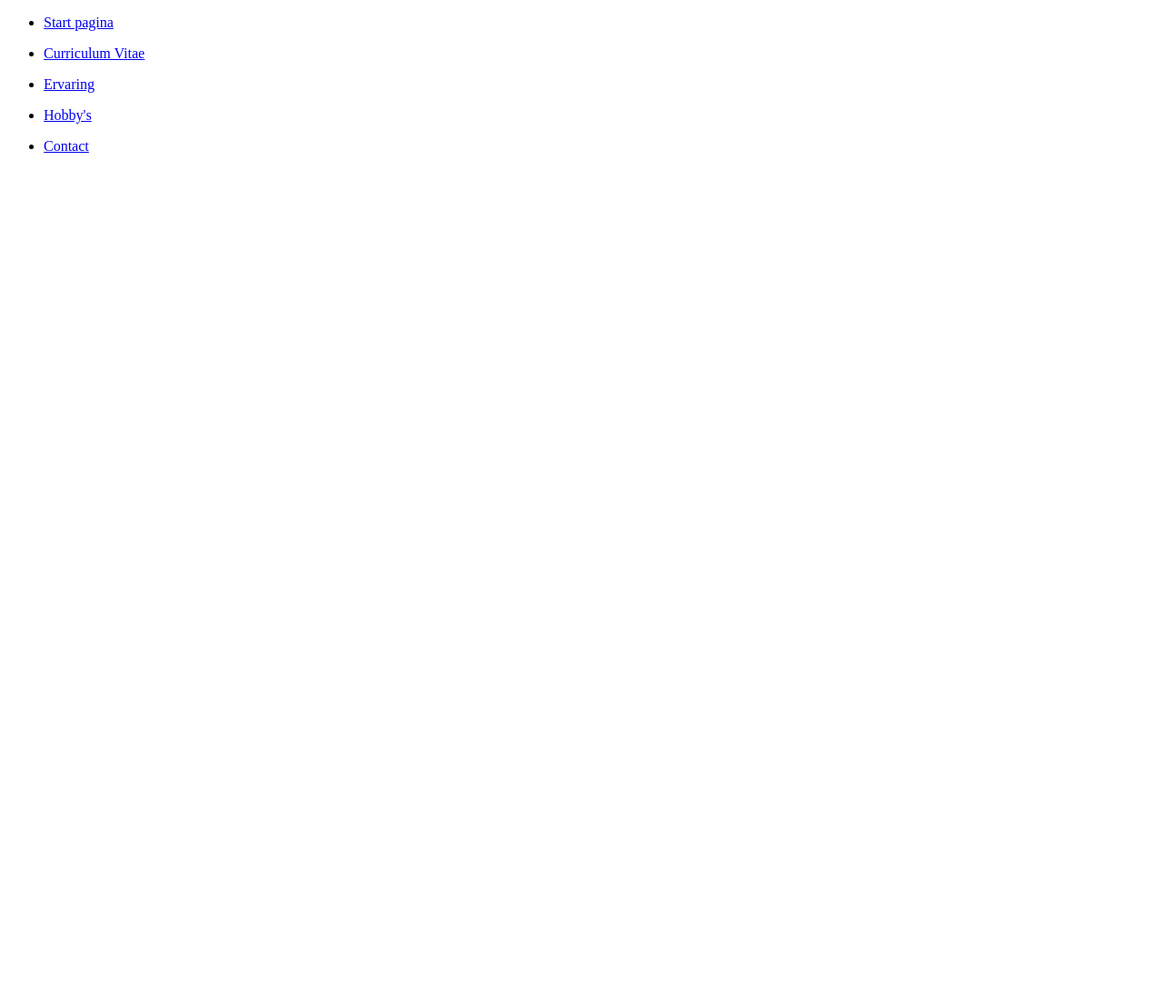
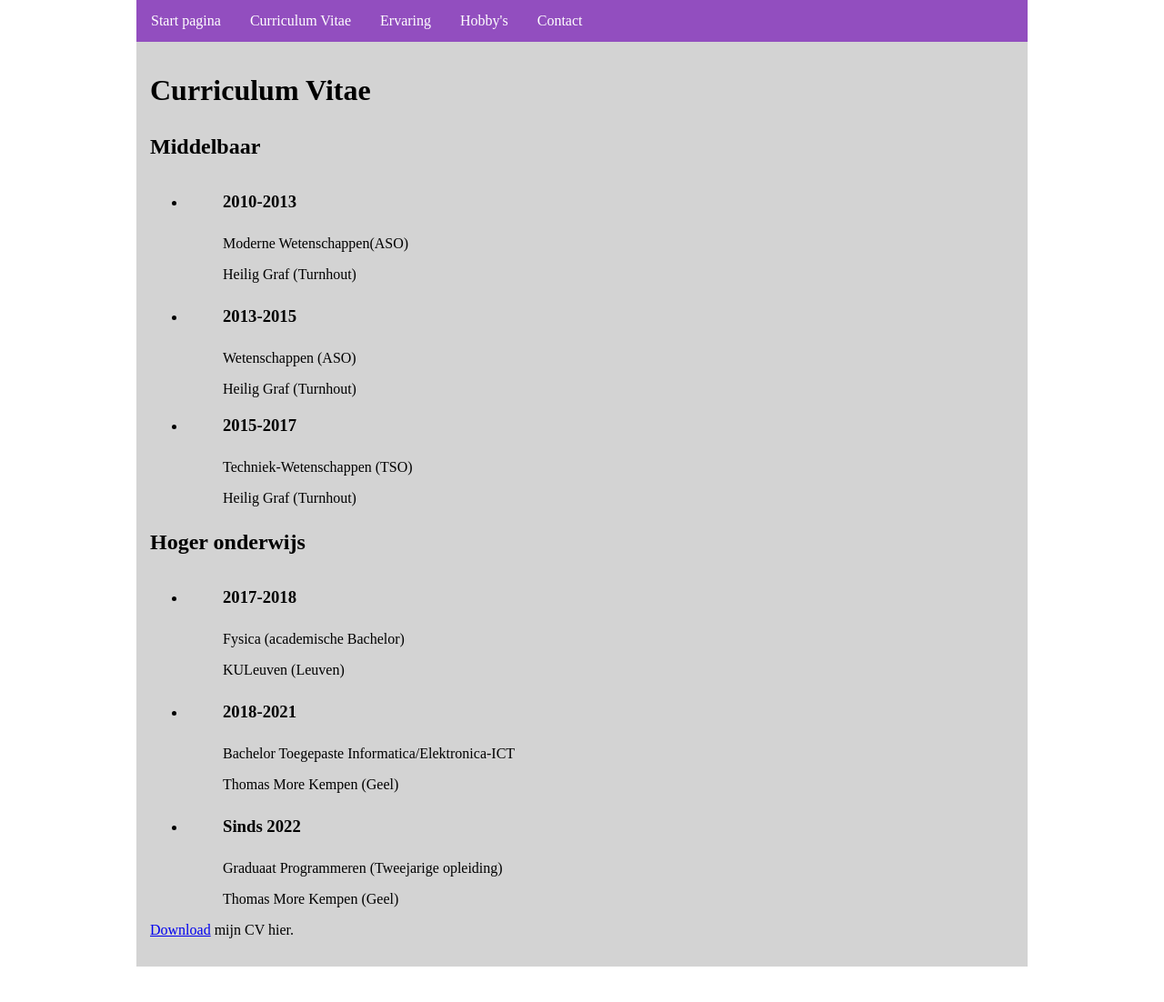
Before and after one commit to r0712301/ProjectPortfolio, a plain HTML site: page pages/CV.html in a window 1280 px wide. Shown: the whole page at 91% size. Before the commit the page ends 800 px from the top, so only its background shows below. Drawn offline with Linux system fonts and the light colour scheme.

Commit message:
CV pagina ingevuld+gray bgc

```diff
--- a/css/style.css
+++ b/css/style.css
@@ -7,8 +7,9 @@ body {
 
 }
 
-#border{
-    border: 3px, #111, solid;
+#bgc{
+    background-color: lightgray;
+    padding: 15px;
 }
 nav ul {
 
@@ -35,9 +36,14 @@ nav ul li a:hover {
     background-color: #111;
 }
 
-h1 {
+h1, h2, h3 {
     margin: 10px;
     padding: 10px;
+    margin-left: 0;
+    padding-left: 0;
+}
+li ul li{
+    list-style-type: none;
 }
 
 #welcome {
--- a/pages/CV.html
+++ b/pages/CV.html
@@ -4,19 +4,80 @@
     <meta charset="UTF-8">
     <meta http-equiv="X-UA-Compatible" content="IE=edge">
     <meta name="viewport" content="width=device-width, initial-scale=1.0">
+    <meta name="author" content="Yannick van Eck">
+    <link rel="stylesheet" href="../css/style.css">
     <title>Curriculum Vitae</title>
 </head>
 <body>
+
     <nav>
         <ul>
-            <li><p><a href="../index.html" data-toggle="tooltip" data-placement="top" title="Start pagina">Start pagina</a></p></li>
-            <li><p><a href="#" data-toggle="tooltip" data-placement="top" title="Curriculum Vitae">
+            <li><a href="../index.html" data-toggle="tooltip" data-placement="top" title="Start pagina">Start pagina</a></li>
+            <li><a href="#" data-toggle="tooltip" data-placement="top" title="Curriculum Vitae">
 
-            Curriculum Vitae</a></p></li>
-            <li><p><a href="ervaring.html" data-toggle="tooltip" data-placement="top" title="Ervaring">Ervaring</a></p></li>
-            <li><p><a href="hobby.html" data-toggle="tooltip" data-placement="top" title="Hobby's">Hobby's</a></p></li>
-            <li><p><a href="contact.html" data-toggle="tooltip" data-placement="top" title="Contact">Contact</a></p></li>
+            Curriculum Vitae</a></li>
+            <li><a href="ervaring.html" data-toggle="tooltip" data-placement="top" title="Ervaring">Ervaring</a></li>
+            <li><a href="hobby.html" data-toggle="tooltip" data-placement="top" title="Hobby's">Hobby's</a></li>
+            <li><a href="contact.html" data-toggle="tooltip" data-placement="top" title="Contact">Contact</a></li>
         </ul>
     </nav>
+    <div id="bgc">
+<h1>
+    Curriculum Vitae
+</h1>
+<h2>Middelbaar</h2>
+<ul>
+    <li>
+        <ul>
+            <li><h3>2010-2013</h3></li>
+            <li><p>Moderne Wetenschappen(ASO)</p></li>
+            <li><p>Heilig Graf (Turnhout)</p></li>
+        </ul>
+    </li>
+    <li>
+        <ul>
+            <li> <h3>2013-2015</h3> </li>
+            <li><p>Wetenschappen (ASO)</p></li>
+            <li>Heilig Graf (Turnhout)</li>
+        </ul>
+    </li>
+    <li>
+        <ul>
+            <li>
+                <h3>2015-2017</h3>
+            </li>
+            <li><p>Techniek-Wetenschappen (TSO)</p></li>
+            <li>Heilig Graf (Turnhout)</li>
+        </ul>
+    </li>
+</ul>
+<h2>Hoger onderwijs</h2>
+<ul>
+    <li>
+        <ul>
+            <li><h3>2017-2018</h3></li>
+            <li><p>Fysica (academische Bachelor)</p></li>
+            <li><p>KULeuven (Leuven)</p></li>
+        </ul>
+    </li>
+    <li>
+        <ul>
+            <li><h3>2018-2021</h3></li>
+            <li><p>Bachelor Toegepaste Informatica/Elektronica-ICT</p></li>
+            <li><p>Thomas More Kempen (Geel)</p></li>
+        </ul>
+    </li>
+    <li>
+        <ul>
+            <li><h3>Sinds 2022</h3></li>
+            <li><p>Graduaat Programmeren
+                (Tweejarige opleiding)</p></li>
+            <li><p>Thomas More Kempen (Geel)</p></li>
+        </ul>
+    </li>
+</ul>
+
+<p><a href="../files/Yannick van eck.pdf" data-toggle="tooltip" data-placement="top" title="Download mijn CV" download >Download</a> mijn CV hier.</p>
+</div>
 </body>
 </html>
```
Also changed, not shown: index.html (+2 -1 lines), pages/contact.html (+11 -6 lines), pages/ervaring.html (+11 -6 lines), pages/hobby.html (+11 -6 lines), 1 other file.
